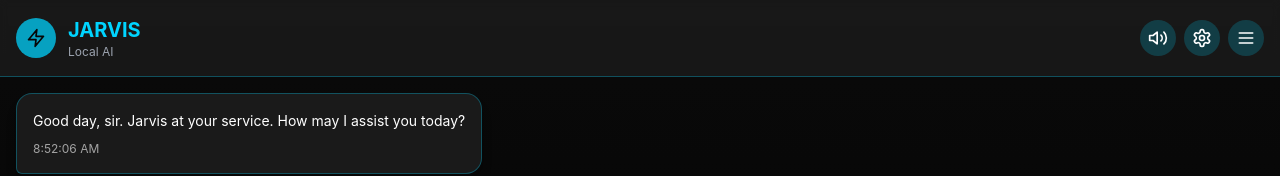
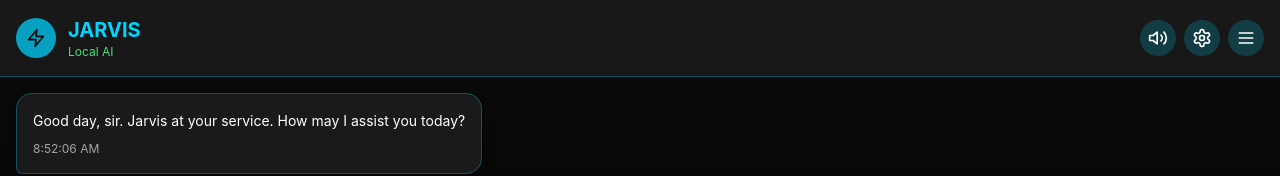
Before and after one commit to inertz/Jarvis, a React (Vite) app: page / in a window 1280 px wide. Shown: the top 176 px of the page. Built offline with nearby package versions, Linux system fonts and the light colour scheme.

Commit message:
Display Current AI Provider Status

```diff
--- a/src/App.tsx
+++ b/src/App.tsx
@@ -266,14 +266,31 @@ function App() {
   const getProviderStatus = () => {
     switch (settings.aiProvider) {
       case 'openai':
-        return settings.openai.enabled && settings.openai.apiKey ? 'OpenAI Connected' : 'OpenAI (Not Configured)';
+        return settings.openai.enabled && settings.openai.apiKey ? `OpenAI ${settings.openai.model}` : 'OpenAI (Not Configured)';
       case 'deepseek':
-        return settings.deepseek.enabled && settings.deepseek.apiKey ? 'DeepSeek Connected' : 'DeepSeek (Not Configured)';
+        return settings.deepseek.enabled && settings.deepseek.apiKey ? `DeepSeek ${settings.deepseek.model}` : 'DeepSeek (Not Configured)';
       case 'google':
-        return settings.google.enabled && settings.google.apiKey ? 'Google AI Connected' : 'Google AI (Not Configured)';
+        return settings.google.enabled && settings.google.apiKey ? `Google ${settings.google.model}` : 'Google AI (Not Configured)';
       default:
         return 'Local AI';
     }
+  };
+
+  const getProviderColor = () => {
+    const isConfigured = () => {
+      switch (settings.aiProvider) {
+        case 'openai':
+          return settings.openai.enabled && settings.openai.apiKey;
+        case 'deepseek':
+          return settings.deepseek.enabled && settings.deepseek.apiKey;
+        case 'google':
+          return settings.google.enabled && settings.google.apiKey;
+        default:
+          return true; // Local is always "configured"
+      }
+    };
+
+    return isConfigured() ? 'text-green-400' : 'text-yellow-400';
   };
 
   return (
@@ -294,7 +311,7 @@ function App() {
             </div>
             <div>
               <h1 className="text-xl font-bold text-jarvis-blue">JARVIS</h1>
-              <p className="text-xs text-gray-400">
+              <p className={`text-xs ${getProviderColor()}`}>
                 {isProcessing ? 'Processing...' : isSpeaking ? 'Speaking...' : isListening ? 'Listening...' : getProviderStatus()}
               </p>
             </div>
@@ -359,8 +376,8 @@ function App() {
               </div>
               <div className="flex items-center justify-between p-3">
                 <span>AI Provider</span>
-                <span className="text-sm text-jarvis-blue">
-                  {settings.aiProvider === 'google' ? 'Google AI' : settings.aiProvider.charAt(0).toUpperCase() + settings.aiProvider.slice(1)}
+                <span className={`text-sm ${getProviderColor()}`}>
+                  {getProviderStatus()}
                 </span>
               </div>
             </div>
```
